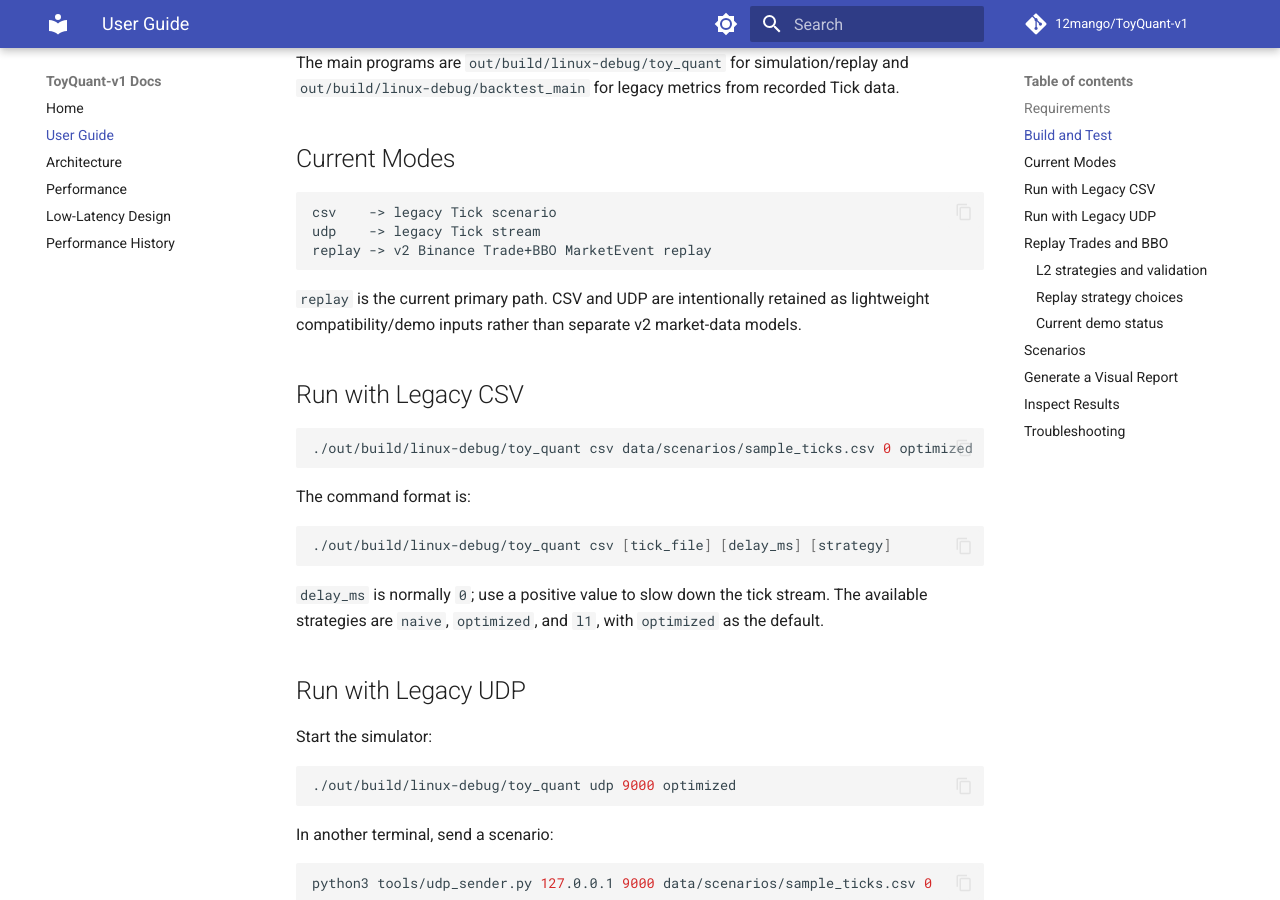
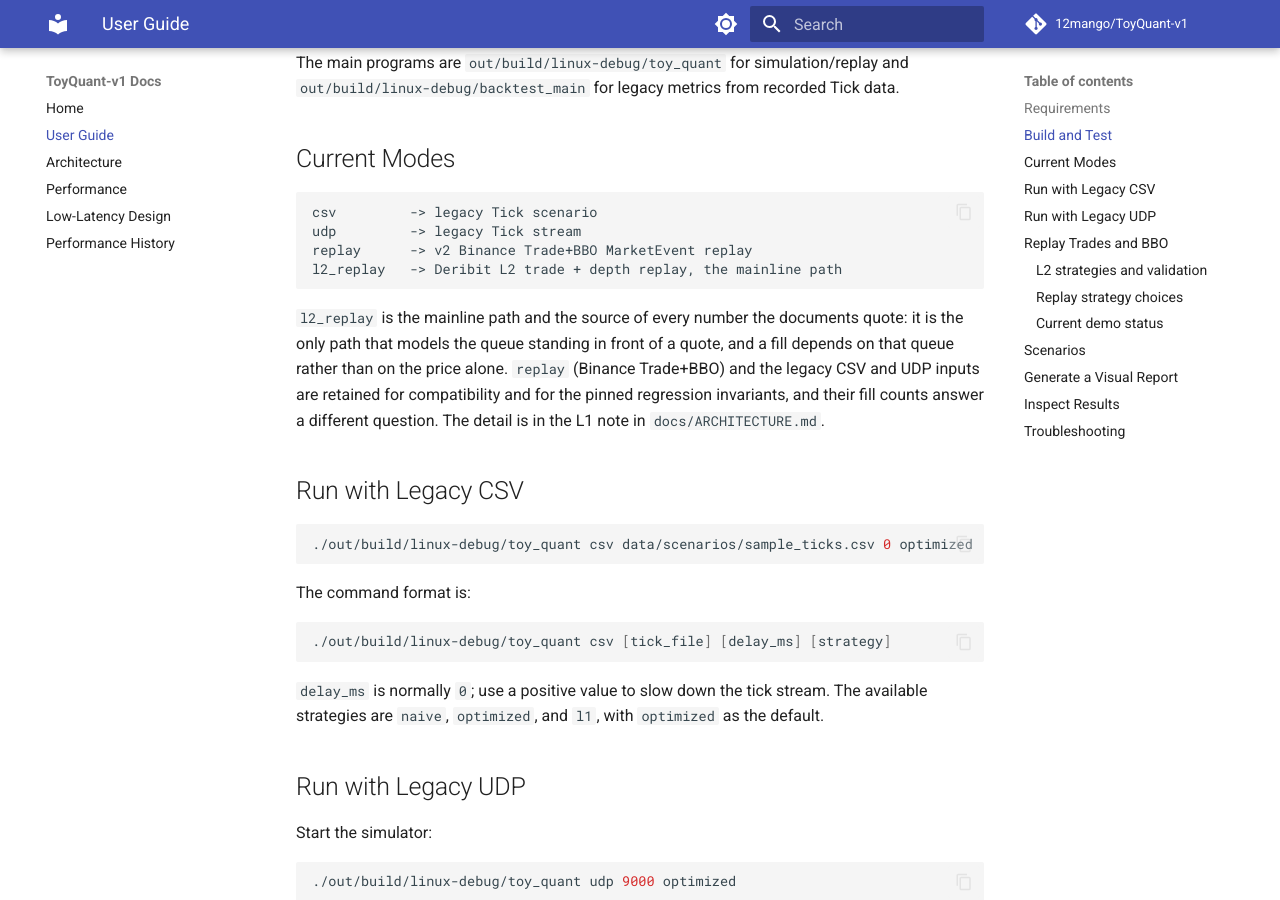
Before and after one commit to 12mango/ToyQuant-v1, an MkDocs documentation site: the page built from docs/USER_GUIDE.md, in a window 1280 px wide and 900 px high, scrolled down 617 px. Built offline with MkDocs 1.6.1 and Material for MkDocs 9.7.7, drawn with Linux system fonts in a browser that asks for light colours; comment, search, counter and statistics services are not loaded.

Commit message:
docs: Scope every conclusion to the L2 path, and mark the L1 modes as compatibility and regression only

````diff
--- a/docs/USER_GUIDE.md
+++ b/docs/USER_GUIDE.md
@@ -26,13 +26,17 @@ The main programs are `out/build/linux-debug/toy_quant` for simulation/replay an
 ## Current Modes
 
 ```text
-csv    -> legacy Tick scenario
-udp    -> legacy Tick stream
-replay -> v2 Binance Trade+BBO MarketEvent replay
+csv         -> legacy Tick scenario
+udp         -> legacy Tick stream
+replay      -> v2 Binance Trade+BBO MarketEvent replay
+l2_replay   -> Deribit L2 trade + depth replay, the mainline path
 ```
 
-`replay` is the current primary path. CSV and UDP are intentionally retained as lightweight
-compatibility/demo inputs rather than separate v2 market-data models.
+`l2_replay` is the mainline path and the source of every number the documents quote: it is the only path that
+models the queue standing in front of a quote, and a fill depends on that queue rather than on the price
+alone. `replay` (Binance Trade+BBO) and the legacy CSV and UDP inputs are retained for compatibility and for
+the pinned regression invariants, and their fill counts answer a different question. The detail is in the L1
+note in `docs/ARCHITECTURE.md`.
 
 ## Run with Legacy CSV
 
````
Also changed, not shown: README.md (+1 -1 lines), docs/DESIGN_REVIEW.md (+6 -0 lines).
